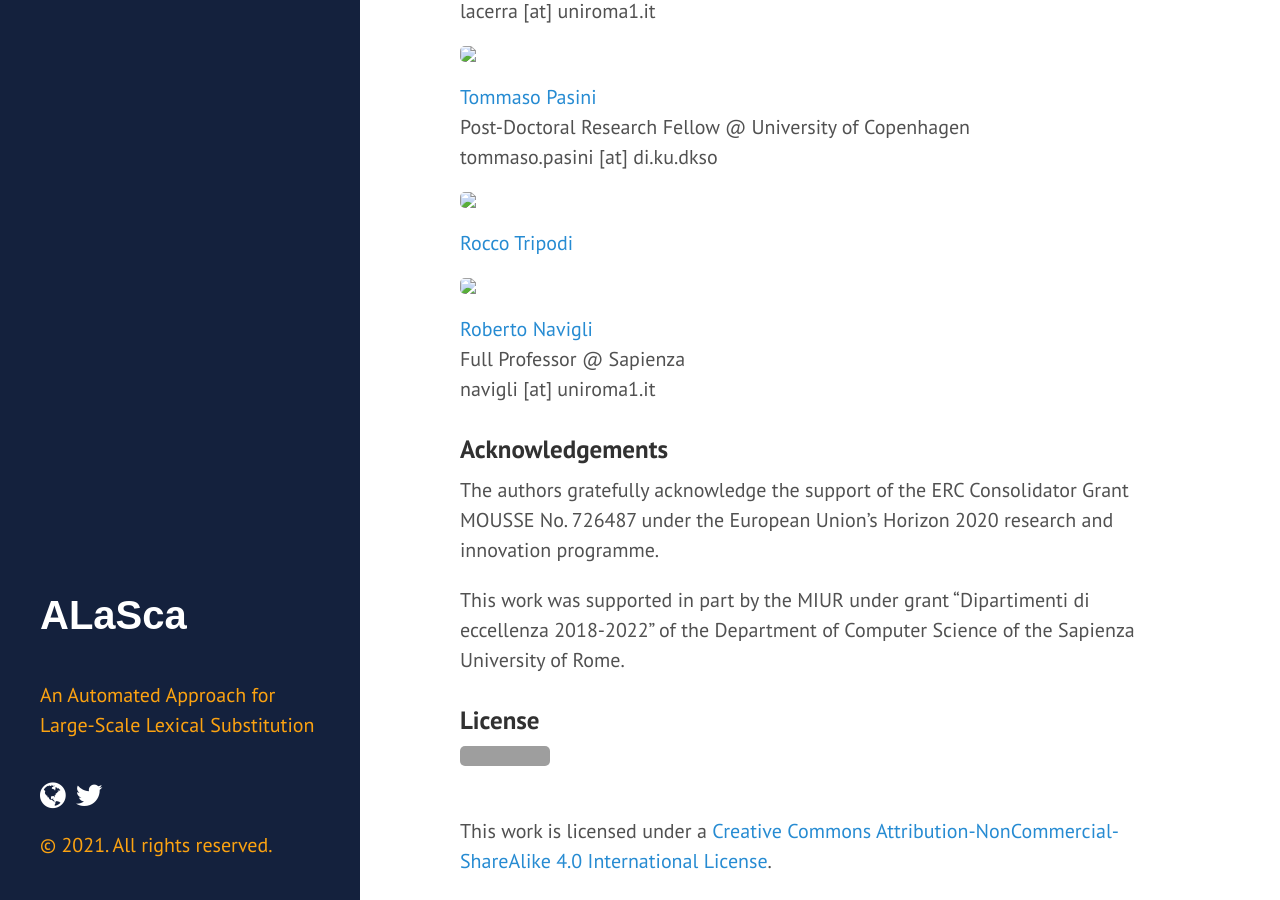
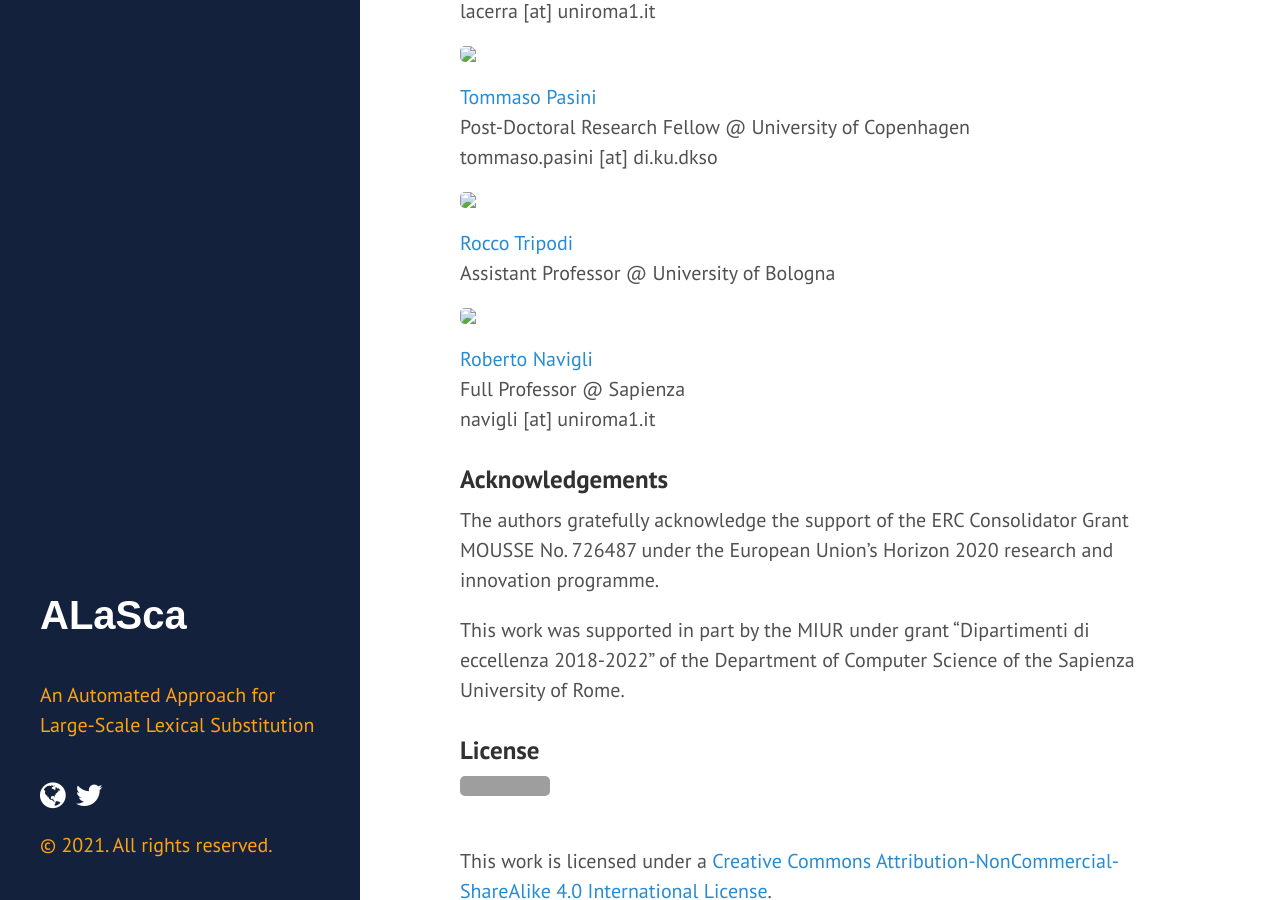
Before and after one commit to caterinaLacerra/ALaSca, a Jekyll site: the page built from docs/_posts/2021-05-24-datasets.md, in a window 1280 px wide and 900 px high, scrolled down 1158 px. Built offline with Jekyll 4.4.1, drawn with Linux system fonts in a browser that asks for light colours; grey boxes are pictures that could not be loaded.

Commit message:
Update 2021-05-24-datasets.md

```diff
--- a/docs/_posts/2021-05-24-datasets.md
+++ b/docs/_posts/2021-05-24-datasets.md
@@ -39,6 +39,8 @@ In the [supplementary material](/docs/assets/supplementary_alasca.pdf) we provid
 <img class="img" src="/totem_rocco.png" width="60px">
 <p class="content-holder">
   <a>Rocco Tripodi</a><br/>
+   Assistant Professor @ University of Bologna<br/>
+
 </p>
 </div>
 
```
